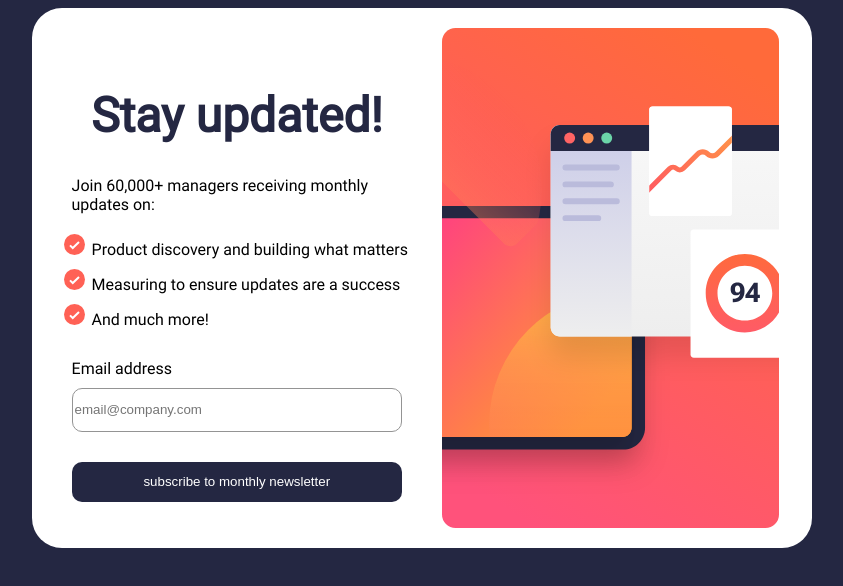
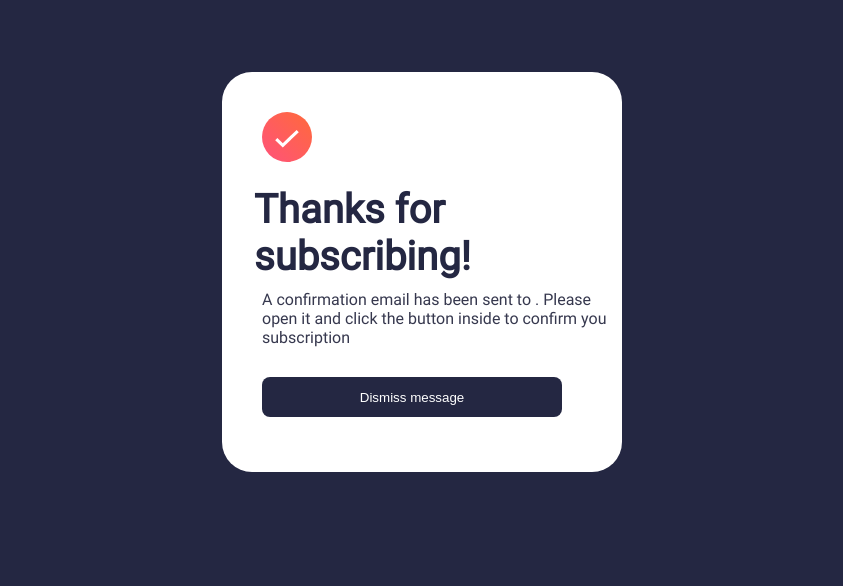
Before and after one commit to akin-holo/frontendmentor-junior-challenge-2, a plain HTML site: page index.html in a window 1280 px wide. Shown: the whole page, without its empty margins (218-1061 px from the left). Drawn offline with Linux system fonts and the light colour scheme.

Commit message:
conclude desktop view

```diff
--- a/index.html
+++ b/index.html
@@ -13,20 +13,21 @@
     <meta property="og:type" content="website">
     <meta property="og:title" content="Newsletter Sign-up Form">
     <meta property="og:description" content="Frontendmentor Newsletter sign-up form solution">
-    <meta property="og:image" content="URL to an image related to your page">
+    <meta property="og:image" content="https://github.com/akin-holo/image-preview/blob/main/assets/OpenGraph/Preview-NewsletterSignupForm.png?raw=true">
 
     <!-- twitter-->
     <meta name="twitter:card" content="summary">
     <meta name="twitter:site" content="@AkinHolo">
     <meta name="twitter:title" content="Newsletter Sign-up Form">
     <meta name="twitter:description" content="Frontendmentor Newsletter sign-up form solution">
-    <meta name="twitter:image" content="URL to an image related to your page">
+    <meta name="twitter:image" content="https://github.com/akin-holo/image-preview/blob/main/assets/OpenGraph/Preview-NewsletterSignupForm.png?raw=true">
     <meta name="twitter:url" content="https://newsletter-signup-form-with-success.netlify.app/">
 
     <link rel="stylesheet" href="style.css">
 </head>
 <body>
    <main>
+      <div class="signup-container" id="signupContainer">
          <div class="txt-content-wrapper">
             <h1>Stay updated!</h1>
             <p>Join 60,000+ managers receiving monthly updates on:</p>
@@ -41,13 +42,23 @@
                <label for="email">Email address</label>
                <input type="email" name="email" id="email" placeholder="email@company.com">
 
-            <button type="submit" id="submit">subscribe to monthly newsletter</button>
+               <button type="submit" class="btn-submit" id="submit">subscribe to monthly newsletter</button>
             </form>
          </div>
 
          <div class="img-wrapper">
-         <img src="asset/illustration-sign-up-desktop.svg" alt=" ">
+            <img class="desktop-illus-img" src="asset/illustration-sign-up-desktop.svg" alt=" ">
+         </div>
+      </div>
+
+      <div class="success-container" id="successContainer">
+         <img class="checkmark" src="asset/icon-success.svg" alt="checkmark" width="50">
+         <h2>Thanks for subscribing!</h2>
+         <p class="confirmation-txt">A confirmation email has been sent to <span id="emailSentTo"></span>. Please open it and click the button inside to confirm you subscription</p>
+
+         <button class="btn-dismiss" id="dismissButton">Dismiss message</button>
       </div>
    </main>
+
 </body>
 </html>
--- a/style.css
+++ b/style.css
@@ -13,6 +13,7 @@
 }
 
 body {
+   color: var(--blue);
    display: flex;
    justify-content: center;
    align-items: center;
@@ -23,8 +24,13 @@ body {
 
 main {
    display: flex;
+   flex-direction: column;
    justify-content: center;
    align-items: center;
+
+}
+.signup-container {
+   display: none;
    background-color: var(--white);
    border-radius: 30px;
 }
@@ -71,24 +77,58 @@ input:focus {
    border: 1px solid red;
 }
 
-button {
+.btn-submit {
    color: var(--white);
    height: 40px;
    background-color: var(--dark-blue);
    border: none;
-   border-radius: 10px;
-}
-button:hover {
-   background-color: var(--red);
-   transition: 0.4s;
+   border-radius: 8px;
 }
 
 .img-wrapper {
    width: 50%;
    margin: 20px auto;
 }
-img {
+.desktop-illus-img {
    display: block;
    height: 500px;
    margin: auto 0;
 }
+
+.success-container {
+   width: 400px;
+   height: 400px;
+   margin: 4rem auto;
+   background-color: var(--white);
+   border-radius: 30px;
+}
+.checkmark {
+   margin: 2.5rem 2.5rem 20px 2.5rem;
+}
+
+h2 {
+   color: var(--dark-blue);
+   margin: auto auto 10px 2rem;
+   font-weight: 700;
+   font-size: 2.5rem;
+}
+
+.confirmation-txt {
+   margin: auto 4rem 10px 2.5rem;
+}
+
+.btn-dismiss {
+   color: var(--white);
+   width: 300px;
+   height: 40px;
+   background-color: var(--dark-blue);
+   margin: 20px 2.5rem auto;
+   border-radius: 8px;
+   border: none;
+
+}
+.btn-submit :hover,
+.btn-dismiss:hover {
+   background-color: var(--red);
+   transition: 0.4s;
+}
```
Also changed, not shown: asset/Preview-NewsletterSignupForm.png (added). Lines whose indentation alone changed are shown as unchanged.
